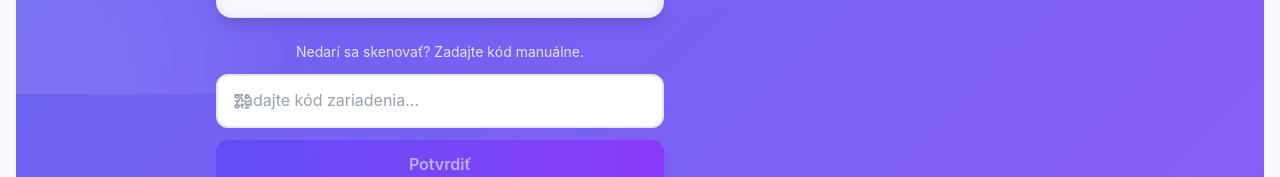
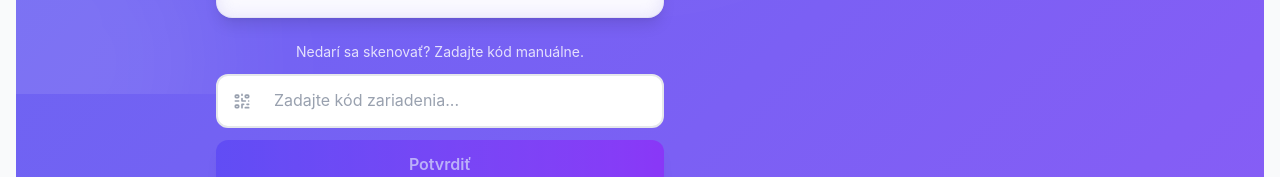
Before and after one commit to ladislavP/test-app-school, a Next.js app: page /schools/1/scan in a window 1280 px wide. Shown: the part 706-883 px from the top of the page. Built offline with nearby package versions, Linux system fonts and the light colour scheme; no server answers.

Commit message:
Changed input on scaner

```diff
--- a/src/app/globals.css
+++ b/src/app/globals.css
@@ -130,7 +130,7 @@ html, body {
 
 /* Modern input styling */
 .input-modern {
-  @apply w-full px-4 py-3 rounded-xl border-2 border-gray-200 dark:border-gray-600 bg-white dark:bg-gray-800 focus:border-indigo-500 focus:ring-4 focus:ring-indigo-500/20 focus:outline-none transition-all duration-300 placeholder-gray-400 dark:placeholder-gray-500;
+  @apply w-full text-gray-700 py-3 rounded-xl border-2 border-gray-200 dark:border-gray-600 bg-white dark:bg-gray-800 focus:border-indigo-500 focus:ring-4 focus:ring-indigo-500/20 focus:outline-none transition-all duration-300 placeholder-gray-400 dark:placeholder-gray-500;
 }
 
 .input-modern:focus {
--- a/src/components/ui/Input.tsx
+++ b/src/components/ui/Input.tsx
@@ -49,7 +49,7 @@ const Input = React.forwardRef<HTMLInputElement, InputProps>(
               getPadding(),
               error && 'border-red-500 focus:border-red-500 focus:ring-red-500/20',
               'animate-fade-in',
-              className
+              className,
             )}
             ref={ref}
             {...props}
```
